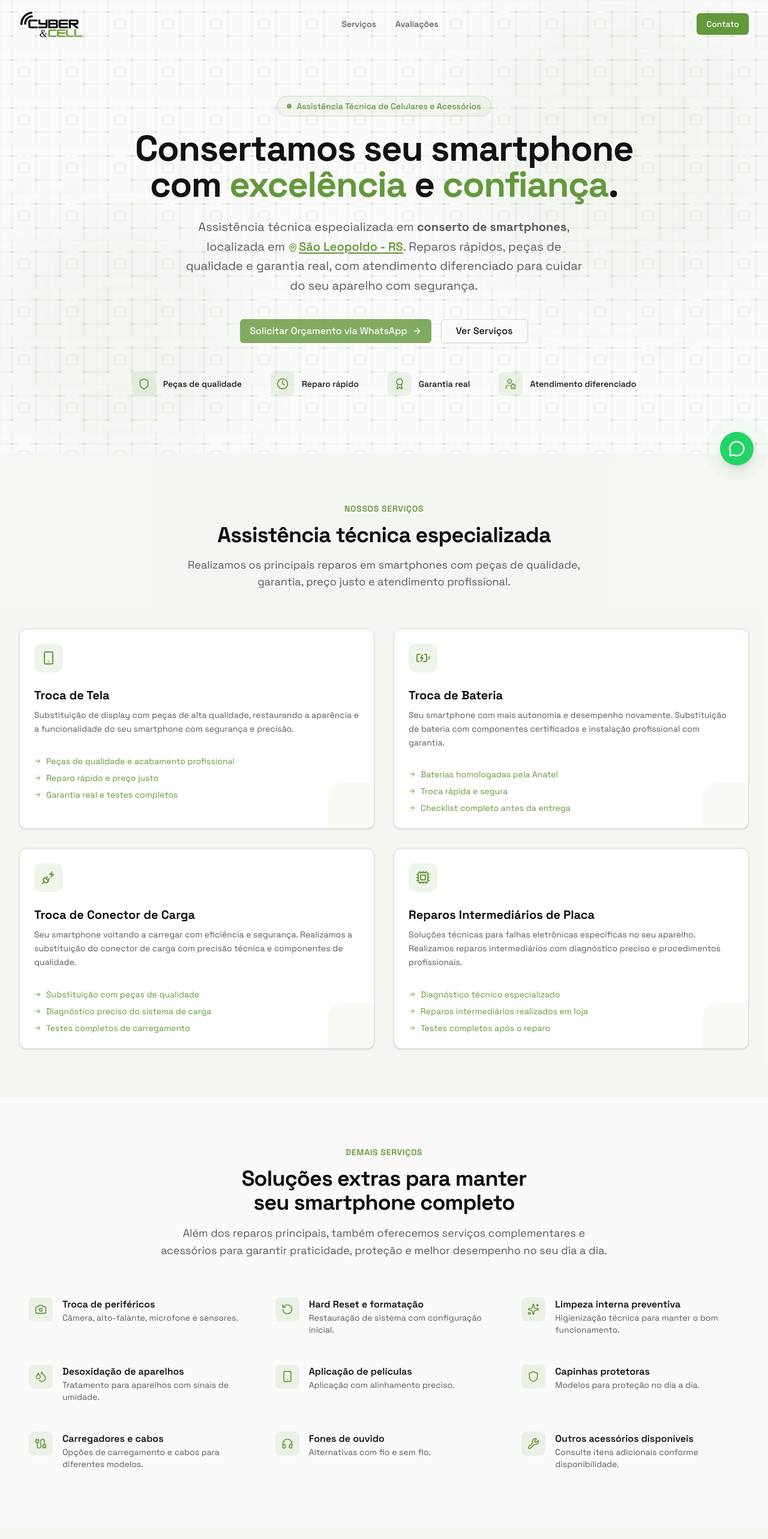
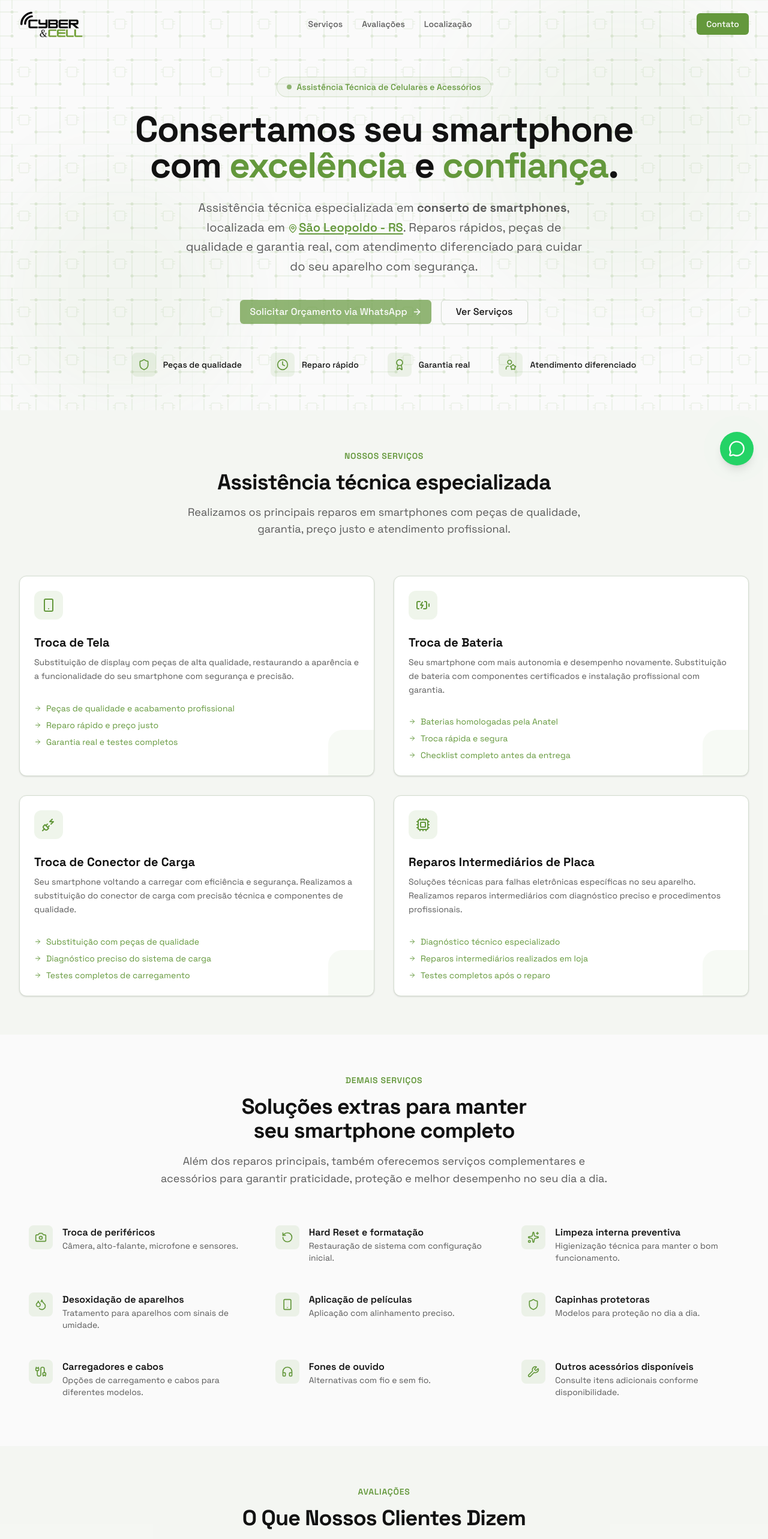
Before and after one commit to hitalo-lima/cyberecell-lp, a Next.js app: page / in a window 1280 px wide. Shown: the top 2566 px of the page at 60% size. Built offline with nearby package versions, Linux system fonts and the light colour scheme.

Commit message:
feat: add address section and reduce spaces under sections

```diff
--- a/app/page.tsx
+++ b/app/page.tsx
@@ -16,6 +16,32 @@ export default function HomePage() {
       <AnotherServices />
       <Reviews />
       <Gallery />
+
+      <section id="localizacao" className="bg-muted/40 py-12 sm:py-16 lg:py-16">
+        <div className="mx-auto max-w-7xl px-4 sm:px-6 lg:px-8">
+          <div className="mb-8 flex flex-col gap-3 text-center sm:text-left">
+            <p className="text-sm font-medium uppercase tracking-[0.2em] text-primary">Localização</p>
+            <h2 className="text-3xl font-bold tracking-tight text-foreground sm:text-4xl">
+              Venha nos visitar
+            </h2>
+            <p className="max-w-2xl text-base text-muted-foreground">
+              Estamos em São Leopoldo - RS, na Avenida Theodomiro Porto da Fonseca, 191.
+            </p>
+          </div>
+
+          <div className="overflow-hidden rounded-2xl border border-border bg-card shadow-sm">
+            <iframe
+              title="Localização da CyberECell em São Leopoldo"
+              src="https://www.google.com/maps/embed?pb=!1m18!1m12!1m3!1d3463.240492762612!2d-51.148597800000005!3d-29.770686799999996!2m3!1f0!2f0!3f0!3m2!1i1024!2i768!4f13.1!3m3!1m2!1s0x9519691914f56b57%3A0xca03a4ce4d766d6b!2sCyber%20E%20Cell%20%7C%20Assist%C3%AAncia%20T%C3%A9cnica%20de%20Celular!5e0!3m2!1spt-BR!2sbr!4v1786751480020!5m2!1spt-BR!2sbr"
+              className="h-80 w-full border-0 sm:h-104"
+              loading="lazy"
+              allowFullScreen
+              referrerPolicy="strict-origin-when-cross-origin"
+            />
+          </div>
+        </div>
+      </section>
+
       <Footer />
       <WhatsAppButton />
     </main>
--- a/components/another-services.tsx
+++ b/components/another-services.tsx
@@ -50,7 +50,7 @@ const otherServices = [
 
 export function AnotherServices() {
   return (
-    <section id="demais-servicos" aria-labelledby="demais-servicos-title" className="bg-background py-14 sm:py-20">
+    <section id="demais-servicos" aria-labelledby="demais-servicos-title" className="bg-background py-12 sm:py-16 lg:py-16">
       <div className="mx-auto max-w-7xl px-4 sm:px-6 lg:px-8">
         <header className="mx-auto max-w-3xl text-center">
           <span className="text-sm font-semibold uppercase tracking-wider text-primary">
--- a/components/footer.tsx
+++ b/components/footer.tsx
@@ -1,14 +1,8 @@
-import { MapPin, Clock, Phone } from "lucide-react"
+import { Clock, Phone } from "lucide-react"
 import { FacebookIcon } from "./icons/facebook-icon"
 import { InstagramIcon } from "./icons/instagram-icon"
 
 const contactInfo = [
-  {
-    icon: MapPin,
-    label: "Localização",
-    value: "São Leopoldo - RS",
-    detail: "Av. Theodomiro Porto da Fonseca, 191 - Centro, 93010-305",
-  },
   {
     icon: Clock,
     label: "Horário",
--- a/components/gallery.tsx
+++ b/components/gallery.tsx
@@ -97,7 +97,7 @@ export function Gallery() {
   }
 
   return (
-    <section id="galeria" aria-labelledby="galeria-title" className="bg-background py-14 sm:py-20 lg:py-28">
+    <section id="galeria" aria-labelledby="galeria-title" className="bg-background py-12 sm:py-16 lg:py-16">
       <div className="mx-auto max-w-7xl px-4 sm:px-6 lg:px-8">
         {/* Section Header */}
         <header className="mx-auto max-w-2xl text-center">
--- a/components/header.tsx
+++ b/components/header.tsx
@@ -7,7 +7,8 @@ import { WHATSAPP_QUOTE_URL } from "@/lib/whatsapp"
 
 const navLinks = [
   { href: "#servicos", label: "Serviços" },
-  { href: "#avaliacoes", label: "Avaliações"},
+  { href: "#avaliacoes", label: "Avaliações" },
+  { href: "#localizacao", label: "Localização" },
 ]
 
 export function Header() {
--- a/components/hero.tsx
+++ b/components/hero.tsx
@@ -51,7 +51,7 @@ export function Hero() {
   return (
     <section
       aria-labelledby="hero-title"
-      className="relative overflow-hidden bg-background -mt-16 lg:-mt-20 pt-28 pb-14 sm:pt-32 lg:pt-40 lg:pb-24"
+      className="relative overflow-hidden bg-background -mt-16 lg:-mt-20 pt-28 pb-14 sm:pt-32"
     >
       {/* Circuit board SVG background */}
       <CircuitPattern />
--- a/components/reviews.tsx
+++ b/components/reviews.tsx
@@ -36,7 +36,7 @@ export function Reviews() {
       ref={sectionRef}
       id="avaliacoes"
       aria-labelledby="avaliacoes-title"
-      className="bg-secondary/50 py-14 sm:py-20 lg:py-28"
+      className="bg-secondary/50 py-12 sm:py-16 lg:py-16"
     >
       <Script src="https://elfsightcdn.com/platform.js" strategy="afterInteractive" />
 
@@ -62,7 +62,7 @@ export function Reviews() {
             aria-busy={!shouldLoadWidget}
           >
             {!shouldLoadWidget ? (
-              <div className="absolute inset-0 animate-pulse bg-gradient-to-r from-muted/30 via-muted/60 to-muted/30" />
+              <div className="absolute inset-0 animate-pulse bg-linear-to-r from-muted/30 via-muted/60 to-muted/30" />
             ) : null}
 
             {shouldLoadWidget ? (
--- a/components/services.tsx
+++ b/components/services.tsx
@@ -34,7 +34,7 @@ const services = [
 
 export function Services() {
   return (
-    <section id="servicos" aria-labelledby="servicos-title" className="bg-secondary/50 py-14 sm:py-20">
+    <section id="servicos" aria-labelledby="servicos-title" className="bg-secondary/50 py-12 sm:py-16 lg:py-16">
       <div className="mx-auto max-w-7xl px-4 sm:px-6 lg:px-8">
         {/* Section Header */}
         <header className="mx-auto max-w-2xl text-center">
```
